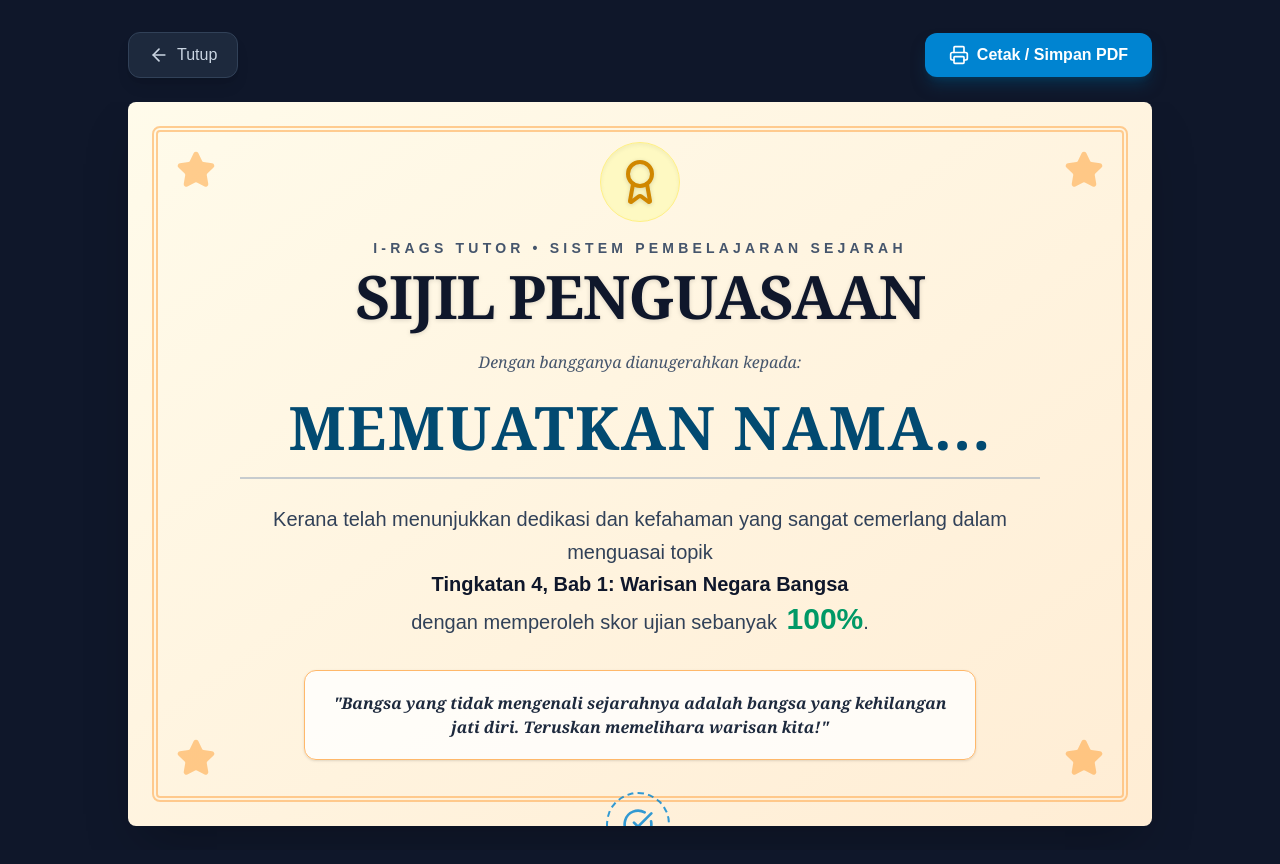
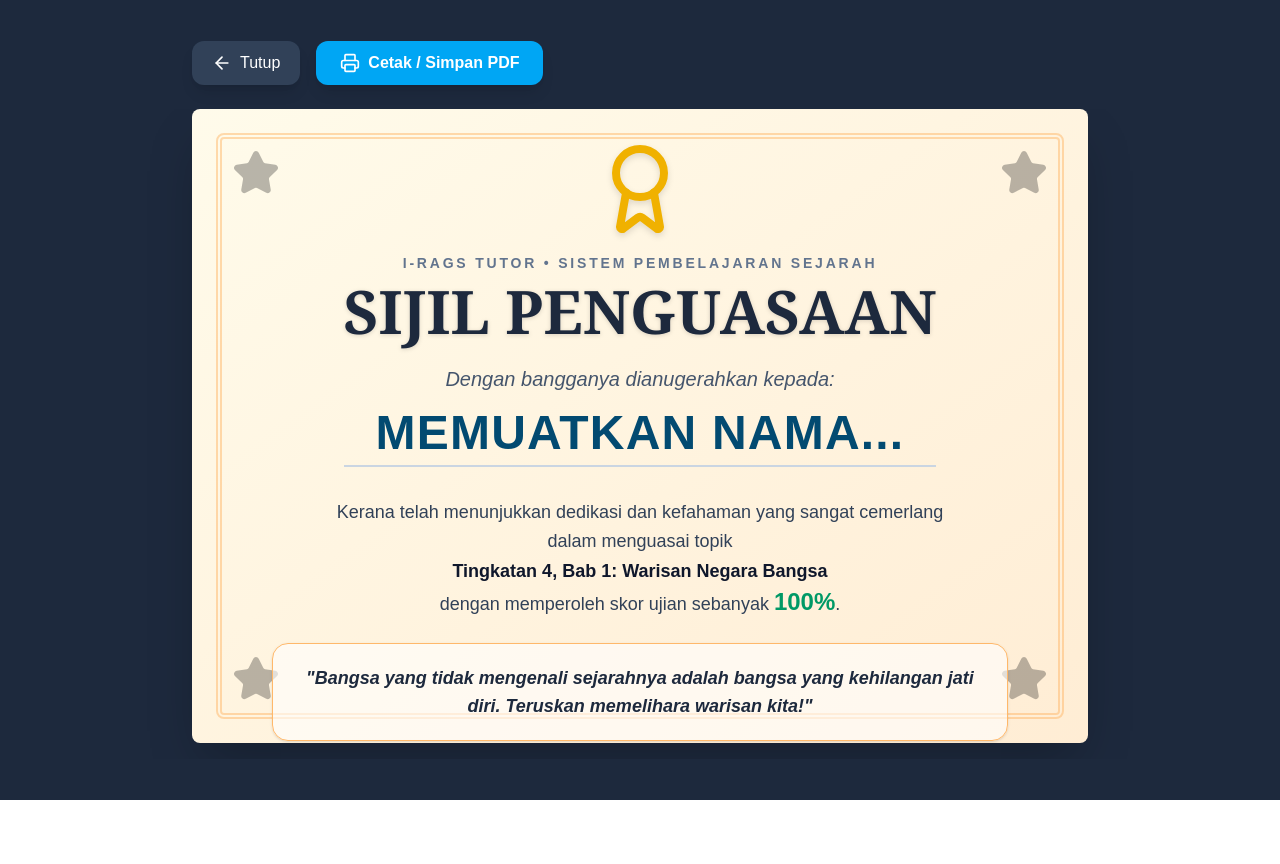
Before and after one commit to nickamariah/sejarah-score-aplus, a Next.js app: page /sijil in a window 1280 px wide. Shown: the top 864 px of the page. After the commit the page ends 800 px from the top, so only its background shows below. Built offline with nearby package versions, Linux system fonts and the light colour scheme.

Commit message:
update sijil murid

```diff
--- a/app/sijil/page.tsx
+++ b/app/sijil/page.tsx
@@ -2,7 +2,7 @@
 
 import { useEffect, useState, Suspense } from "react";
 import { useSearchParams } from "next/navigation";
-import { Award, Printer, ArrowLeft, Star, CheckCircle } from "lucide-react";
+import { Award, Printer, ArrowLeft, Star } from "lucide-react";
 
 function KandunganSijil() {
   const searchParams = useSearchParams();
@@ -29,32 +29,32 @@ function KandunganSijil() {
 
   const sijilTema: Record<string, { gradient: string; border: string; quote: string; tajuk: string }> = {
     "1": {
-      gradient: "from-amber-50 to-orange-100", border: "border-orange-300 text-orange-400",
+      gradient: "from-amber-50 to-orange-100", border: "border-orange-300",
       tajuk: "Warisan Negara Bangsa",
       quote: `"Bangsa yang tidak mengenali sejarahnya adalah bangsa yang kehilangan jati diri. Teruskan memelihara warisan kita!"`
     },
     "2": {
-      gradient: "from-blue-50 to-cyan-100", border: "border-cyan-300 text-cyan-500",
+      gradient: "from-blue-50 to-cyan-100", border: "border-cyan-300",
       tajuk: "Kebangkitan Nasionalisme",
       quote: `"Semangat juang yang tinggi bermula dari minda yang merdeka. Syabas atas semangat nasionalisme anda!"`
     },
     "3": {
-      gradient: "from-emerald-50 to-teal-100", border: "border-teal-300 text-teal-500",
+      gradient: "from-emerald-50 to-teal-100", border: "border-teal-300",
       tajuk: "Konflik Dunia & Pendudukan Jepun",
       quote: `"Dunia yang damai dibina oleh mereka yang belajar dari kesilapan konflik masa lalu. Hebat!"`
     },
     "4": {
-      gradient: "from-purple-50 to-fuchsia-100", border: "border-fuchsia-300 text-fuchsia-400",
+      gradient: "from-purple-50 to-fuchsia-100", border: "border-fuchsia-300",
       tajuk: "Era Peralihan Kuasa British",
       quote: `"Setiap peralihan membawa cabaran, dan anda telah membuktikan anda mampu mengatasinya dengan cemerlang."`
     },
     "5": {
-      gradient: "from-rose-50 to-pink-100", border: "border-pink-300 text-pink-400",
+      gradient: "from-rose-50 to-pink-100", border: "border-pink-300",
       tajuk: "Persekutuan Tanah Melayu 1948",
       quote: `"Penyatuan membawa kekuatan. Anda telah menunjukkan kefahaman jitu tentang erti perpaduan tanah air."`
     },
     "default": {
-      gradient: "from-slate-50 to-sky-100", border: "border-sky-300 text-sky-500",
+      gradient: "from-slate-50 to-sky-100", border: "border-sky-300",
       tajuk: `Bab ${bab}`,
       quote: `"Kejayaan hari ini adalah bukti usaha keras anda semalam. Teruskan melakar sejarah peribadi anda yang cemerlang!"`
     }
@@ -62,20 +62,20 @@ function KandunganSijil() {
 
   const tema = sijilTema[bab] || sijilTema["default"];
 
-  // 🌟 LOGIK AUTO-RESIZE NAMA MURID
+  // 🌟 LOGIK AUTO-RESIZE NAMA MURID (LEBIH KETAT)
   const panjangNama = namaMurid.length;
-  let saizFontNama = "text-3xl md:text-5xl lg:text-6xl";
+  let saizFontNama = "text-3xl md:text-5xl";
 
   if (panjangNama > 40) {
-    saizFontNama = "text-xl md:text-3xl lg:text-4xl";
-  } else if (panjangNama > 30) {
-    saizFontNama = "text-2xl md:text-4xl lg:text-5xl";
+    saizFontNama = "text-xl md:text-2xl";
+  } else if (panjangNama > 25) {
+    saizFontNama = "text-2xl md:text-4xl";
   }
 
   if (!isClient) return null;
 
   return (
-    <div className="min-h-screen bg-[#0f172a] p-4 sm:p-8 flex flex-col items-center justify-center font-sans print:bg-white print:p-0">
+    <div className="min-h-screen bg-slate-800 p-4 sm:p-8 flex flex-col items-center justify-center font-sans print:bg-white print:p-0">
 
       {/* 🌟 CSS KHAS UNTUK CETAKAN (AUTO LANDSCAPE A4) */}
       <style dangerouslySetInnerHTML={{ __html: `
@@ -86,89 +86,63 @@ function KandunganSijil() {
         }
       `}} />
 
-      {/* HEADER BUTANG */}
-      <div className="mb-6 flex gap-4 print:hidden w-full max-w-5xl justify-center md:justify-between items-center">
-        <button onClick={() => window.close()} className="bg-slate-800 text-slate-300 px-5 py-2.5 rounded-xl flex items-center gap-2 hover:bg-slate-700 hover:text-white transition shadow-lg border border-slate-700">
+      <div className="mb-6 flex gap-4 print:hidden w-full max-w-4xl justify-center md:justify-start items-center">
+        <button onClick={() => window.close()} className="bg-slate-700 text-white px-5 py-2.5 rounded-xl flex items-center gap-2 hover:bg-slate-600 transition shadow-lg">
           <ArrowLeft className="w-5 h-5" /> Tutup
         </button>
-        <button onClick={() => window.print()} className="bg-sky-600 text-white px-6 py-2.5 rounded-xl font-bold flex items-center gap-2 hover:bg-sky-500 hover:scale-105 transition-all shadow-lg shadow-sky-900/50">
+        <button onClick={() => window.print()} className="bg-sky-500 text-white px-6 py-2.5 rounded-xl font-bold flex items-center gap-2 hover:bg-sky-600 transition shadow-lg hover:scale-105">
           <Printer className="w-5 h-5" /> Cetak / Simpan PDF
         </button>
       </div>
 
       {/* WRAPPER SCROLL UNTUK MOBILE */}
-      <div className="w-full overflow-x-auto pb-6 print:pb-0 flex justify-start md:justify-center items-center print:overflow-hidden print:w-screen print:h-screen">
+      <div className="w-full overflow-x-auto flex justify-start md:justify-center pb-4 print:overflow-hidden print:pb-0">
 
         {/* BEKAS KANVAS SIJIL UTAMA */}
-        <div className={`min-w-[900px] md:min-w-0 w-full max-w-5xl aspect-[1.414] bg-gradient-to-br ${tema.gradient} rounded-lg shadow-2xl p-6 md:p-10 flex flex-col relative overflow-hidden shrink-0 mx-auto print:shadow-none print:w-full print:h-full print:rounded-none print:p-12`} style={{ backgroundColor: "white" }}>
-
+        <div
+          className={`min-w-[900px] md:min-w-0 w-full max-w-4xl aspect-[1.414] bg-linear-to-br ${tema.gradient} rounded-lg shadow-2xl p-8 flex flex-col relative overflow-hidden shrink-0 mx-auto print:shadow-none print:w-full print:h-screen print:rounded-none print:p-12`}
+        >
           {/* BINGKAI DALAMAN */}
-          <div className={`absolute inset-4 md:inset-6 border-[6px] border-double ${tema.border.split(' ')[0]} opacity-70 rounded-lg pointer-events-none print:inset-8`}></div>
+          <div className={`absolute inset-4 md:inset-6 border-[6px] border-double ${tema.border} opacity-50 rounded-lg pointer-events-none print:inset-8`}></div>
 
           {/* BINTANG PENJURU */}
-          <Star className={`absolute top-8 left-8 md:top-12 md:left-12 w-10 h-10 ${tema.border.split(' ')[1]} opacity-40 print:top-14 print:left-14`} fill="currentColor" />
-          <Star className={`absolute top-8 right-8 md:top-12 md:right-12 w-10 h-10 ${tema.border.split(' ')[1]} opacity-40 print:top-14 print:right-14`} fill="currentColor" />
-          <Star className={`absolute bottom-8 left-8 md:bottom-12 md:left-12 w-10 h-10 ${tema.border.split(' ')[1]} opacity-40 print:bottom-14 print:left-14`} fill="currentColor" />
-          <Star className={`absolute bottom-8 right-8 md:bottom-12 md:right-12 w-10 h-10 ${tema.border.split(' ')[1]} opacity-40 print:bottom-14 print:right-14`} fill="currentColor" />
+          <Star className={`absolute top-8 left-8 md:top-10 md:left-10 w-8 h-8 md:w-12 md:h-12 ${tema.border.replace('border-', 'text-')} opacity-30 print:top-14 print:left-14`} fill="currentColor" />
+          <Star className={`absolute top-8 right-8 md:top-10 md:right-10 w-8 h-8 md:w-12 md:h-12 ${tema.border.replace('border-', 'text-')} opacity-30 print:top-14 print:right-14`} fill="currentColor" />
+          <Star className={`absolute bottom-8 left-8 md:bottom-10 md:left-10 w-8 h-8 md:w-12 md:h-12 ${tema.border.replace('border-', 'text-')} opacity-30 print:bottom-14 print:left-14`} fill="currentColor" />
+          <Star className={`absolute bottom-8 right-8 md:bottom-10 md:right-10 w-8 h-8 md:w-12 md:h-12 ${tema.border.replace('border-', 'text-')} opacity-30 print:bottom-14 print:right-14`} fill="currentColor" />
 
-          {/* KANDUNGAN TENGAH */}
-          <div className="relative z-10 flex-1 flex flex-col items-center justify-center text-center px-12">
+          {/* KANDUNGAN TENGAH (Diperkemas jarak margin supaya muat cantik) */}
+          <div className="relative z-10 flex-1 flex flex-col items-center justify-center text-center px-4 md:px-12 w-full">
 
-            {/* LOGO */}
             <div className="mb-4">
-              <div className="w-20 h-20 bg-yellow-100 rounded-full flex items-center justify-center mx-auto shadow-inner border border-yellow-200">
-                <Award className="w-12 h-12 text-yellow-600 drop-shadow-sm" />
-              </div>
+              <Award className="w-16 h-16 md:w-24 md:h-24 text-yellow-500 drop-shadow-md mx-auto" />
             </div>
 
-            {/* TAJUK */}
-            <p className="text-xs md:text-sm font-bold tracking-[0.3em] text-slate-600 uppercase mb-2">I-RAGs Tutor • Sistem Pembelajaran Sejarah</p>
-            <h1 className="text-5xl md:text-6xl font-black text-slate-900 mb-6 drop-shadow-sm font-serif uppercase tracking-tight" style={{ fontFamily: "Georgia, serif" }}>
+            <p className="text-xs md:text-sm font-bold tracking-[0.2em] text-slate-500 uppercase mb-2">I-RAGs Tutor • Sistem Pembelajaran Sejarah</p>
+            <h1 className="text-4xl md:text-6xl font-extrabold text-slate-800 mb-6 drop-shadow-sm font-serif">
               SIJIL PENGUASAAN
             </h1>
 
-            <p className="text-sm md:text-base text-slate-600 mb-4 italic" style={{ fontFamily: "Georgia, serif" }}>Dengan bangganya dianugerahkan kepada:</p>
+            <p className="text-sm md:text-xl text-slate-600 mb-4 italic">Dengan bangganya dianugerahkan kepada:</p>
 
-            {/* NAMA MURID */}
-            <h2 className={`${saizFontNama} font-black text-sky-900 mb-6 border-b-2 border-slate-400/50 pb-3 inline-block px-12 uppercase tracking-wide leading-tight`} style={{ fontFamily: "Georgia, serif" }}>
-              {namaMurid}
-            </h2>
+            {/* 🌟 NAMA MURID - Dikunci 1 baris menggunakan whitespace-nowrap dan overflow-hidden */}
+            <div className="w-full px-4 mb-6">
+               <h2 className={`${saizFontNama} font-black text-sky-900 border-b-2 border-slate-300 pb-2 inline-block px-4 md:px-8 uppercase tracking-wide whitespace-nowrap overflow-hidden text-ellipsis max-w-full`}>
+                 {namaMurid}
+               </h2>
+            </div>
 
-            {/* KENYATAAN PENCAPAIAN */}
-            <p className="text-base md:text-xl text-slate-700 max-w-3xl leading-relaxed mb-8 px-4">
+            <p className="text-sm md:text-lg text-slate-700 max-w-2xl leading-relaxed mb-6 px-4">
               Kerana telah menunjukkan dedikasi dan kefahaman yang sangat cemerlang dalam menguasai topik <br/>
-              <strong className="text-slate-900 font-bold">Tingkatan {tingkatan}, Bab {bab}: {tema.tajuk}</strong> <br/>
-              dengan memperoleh skor ujian sebanyak <span className="font-extrabold text-3xl text-emerald-600 ml-1">{skor}%</span>.
+              <strong className="text-slate-900">Tingkatan {tingkatan}, Bab {bab}: {tema.tajuk}</strong> <br/>
+              dengan memperoleh skor ujian sebanyak <span className="font-bold text-xl md:text-2xl text-emerald-600">{skor}%</span>.
             </p>
 
-            {/* MUTIARA KATA (KINI LEBIH STABIL DI TENGAH-BAWAH) */}
-            <div className={`bg-white/80 p-4 md:p-5 rounded-xl border ${tema.border.split(' ')[0]} shadow-sm max-w-2xl w-full mb-8`}>
-              <p className="text-sm md:text-base font-bold text-slate-800 italic" style={{ fontFamily: "Georgia, serif" }}>
+            {/* 🌟 KATA-KATA SEMANGAT - Dinaikkan ke atas supaya tak tersangkut di bucu border */}
+            <div className={`bg-white/60 p-4 md:p-5 rounded-2xl border ${tema.border} shadow-sm max-w-3xl w-full mx-auto`}>
+              <p className="text-xs md:text-lg font-bold text-slate-800 italic">
                 {tema.quote}
               </p>
-            </div>
-
-            {/* 🌟 RUANGAN TANDATANGAN (MEMBUATKAN SIJIL NAMPAK REALISTIK) */}
-            <div className="w-full max-w-3xl flex justify-between items-end mt-auto px-8">
-               <div className="text-center">
-                  <div className="w-40 border-b border-slate-400 mb-2"></div>
-                  <p className="text-xs md:text-sm font-bold text-slate-700">Guru Mata Pelajaran</p>
-                  <p className="text-[10px] md:text-xs text-slate-500">Panitia Sejarah Sekolah</p>
-               </div>
-
-               {/* COP DIGITAL AI */}
-               <div className="flex flex-col items-center justify-center opacity-80">
-                  <div className="w-16 h-16 rounded-full border-2 border-dashed border-sky-600 flex items-center justify-center mb-1">
-                     <CheckCircle className="text-sky-600 w-8 h-8" />
-                  </div>
-                  <p className="text-[9px] font-bold text-sky-700 uppercase tracking-widest">Disahkan Auto</p>
-               </div>
-
-               <div className="text-center">
-                  <div className="w-40 border-b border-slate-400 mb-2"></div>
-                  <p className="text-xs md:text-sm font-bold text-slate-700">Ketua Penyelidik I-RAGs</p>
-                  <p className="text-[10px] md:text-xs text-slate-500">Sistem Tutor Pintar AI</p>
-               </div>
             </div>
 
           </div>
@@ -176,16 +150,17 @@ function KandunganSijil() {
 
       </div>
 
-      <p className="md:hidden text-slate-400 text-xs italic text-center animate-pulse print:hidden mt-2">
+      <p className="md:hidden text-slate-400 text-xs mt-2 italic text-center animate-pulse print:hidden">
         *Leret ke kiri/kanan untuk lihat sijil penuh
       </p>
+
     </div>
   );
 }
 
 export default function SijilPage() {
   return (
-    <Suspense fallback={<div className="h-screen flex items-center justify-center bg-slate-900 text-sky-400 font-bold">Menjana Sijil Cemerlang...</div>}>
+    <Suspense fallback={<div className="h-screen flex items-center justify-center bg-slate-800 text-white">Menjana Sijil...</div>}>
       <KandunganSijil />
     </Suspense>
   );
```
